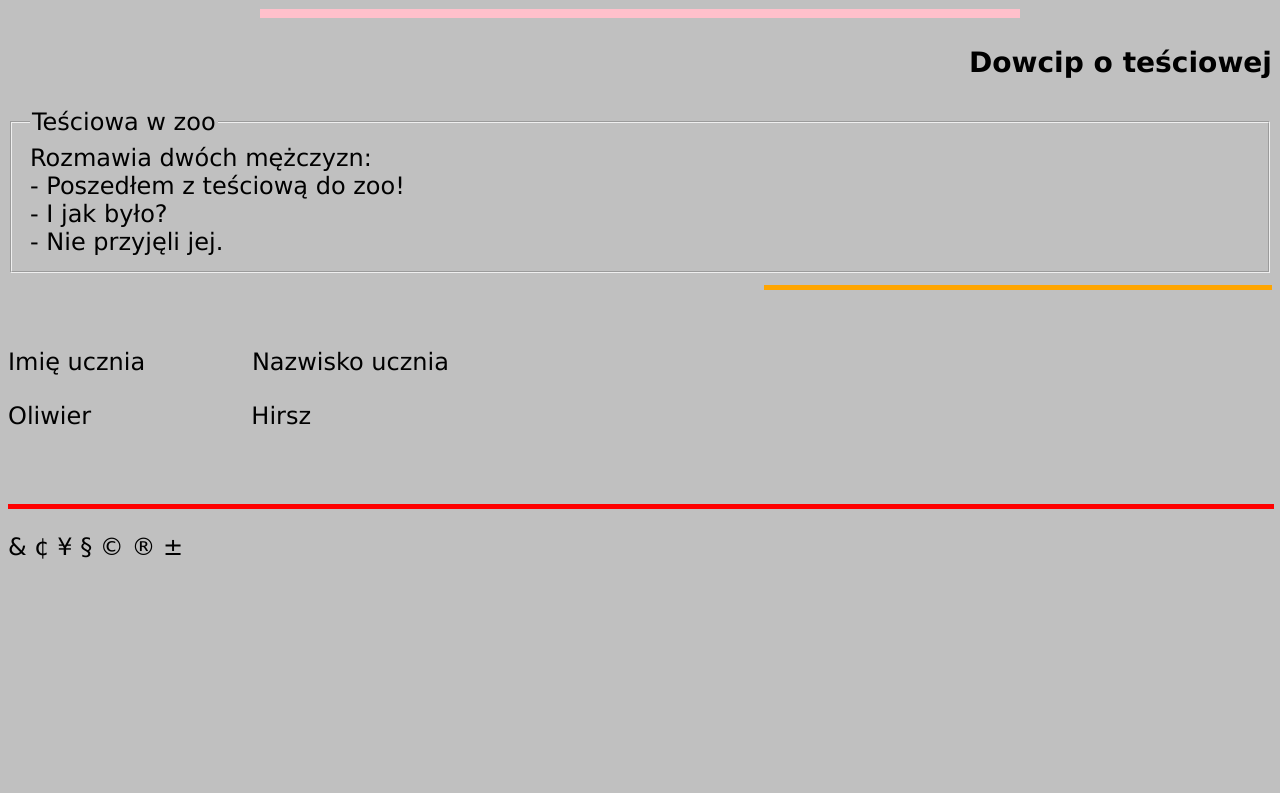
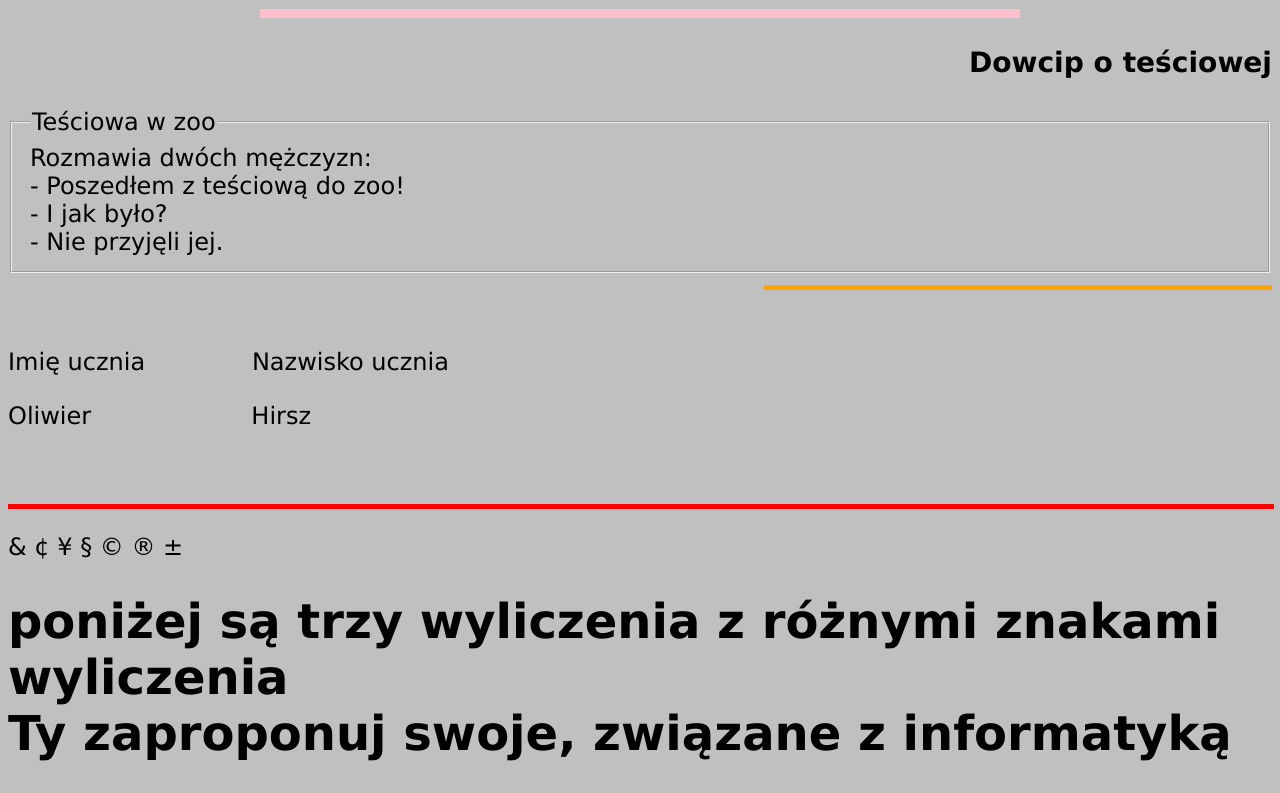
Before and after one commit to Hirsz/index_Hirsz1, a plain HTML site: page index.html in a window 1280 px wide. Shown: the part 2492-3285 px from the top of the page. Before the commit the page ends 3077 px from the top, so only its background shows below. Drawn offline with Linux system fonts and the light colour scheme.

Commit message:
Update index.html

```diff
--- a/index.html
+++ b/index.html
@@ -67,5 +67,8 @@ Imię ucznia &nbsp;&nbsp;&nbsp;&nbsp;&nbsp;&nbsp;&nbsp;&nbsp;&nbsp;&nbsp;&nbsp;&
 <HR SIZE=5 WIDTH=100% ALIGN=LEFT COLOR=red>
 <p>&#38;           &#162; &#165; &#167; &#169; &#174; &#177;</p>
 
+<h1> poniżej są trzy wyliczenia z różnymi znakami wyliczenia <br>
+Ty zaproponuj swoje, związane z informatyką </h1>
+
 			 </body>
      </html>
```
